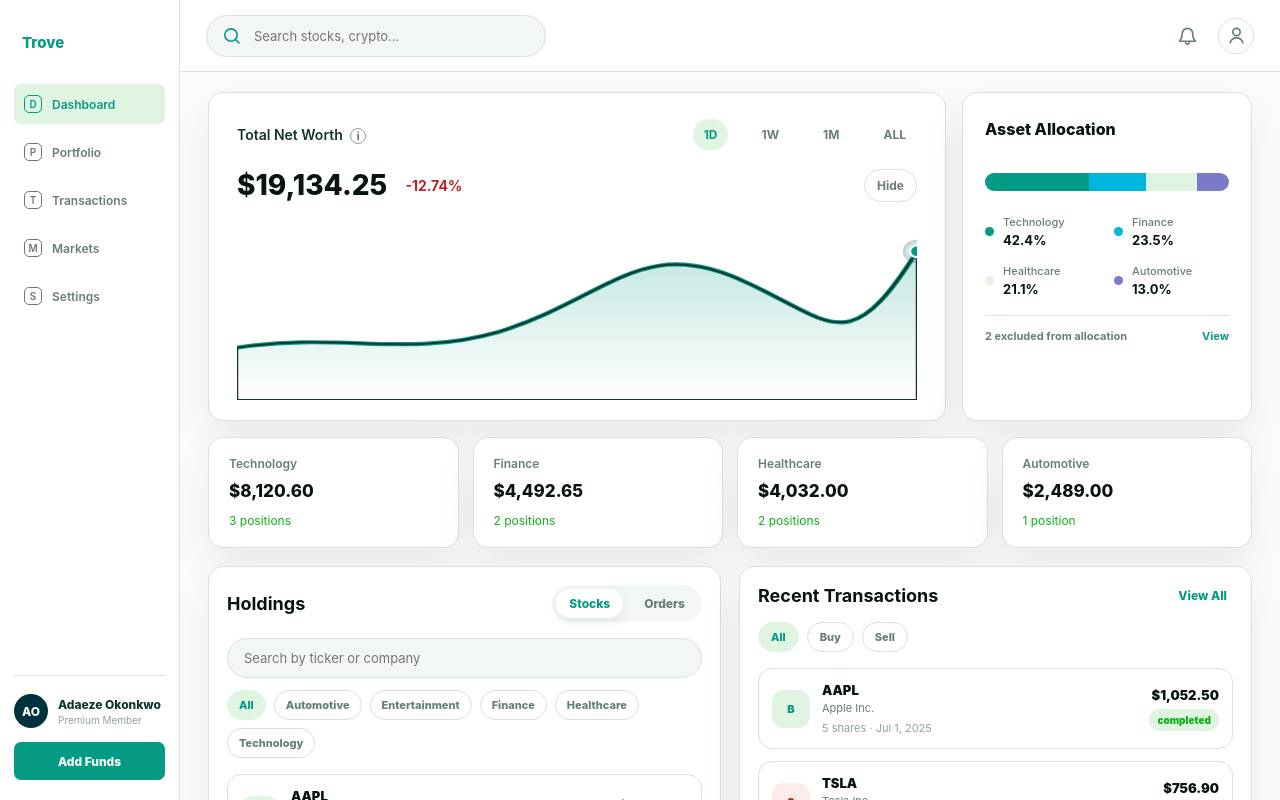
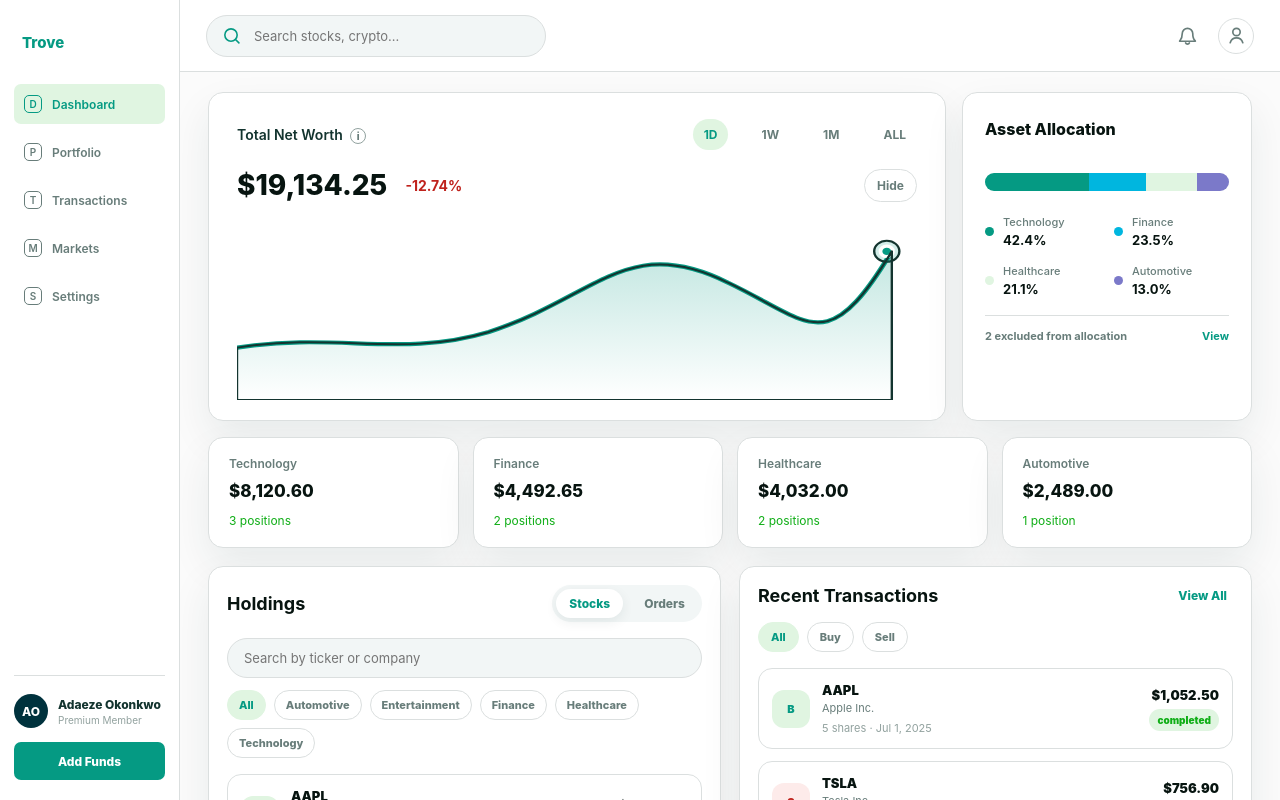
Before and after one commit to wbizmo/trove-portfolio-dashboard, a React (Vite) app: page / in a window 1280 px wide. Both pictures are taken after a click on the button "Sign in". Shown: the top 800 px of the page. Built offline with nearby package versions, Linux system fonts and the light colour scheme.

Commit message:
style: render unclipped chart endpoint

```diff
--- a/src/features/dashboard/DashboardShell.tsx
+++ b/src/features/dashboard/DashboardShell.tsx
@@ -93,17 +93,33 @@ export function DashboardShell() {
               </div>
 
               <div className={styles.fakeChart} aria-hidden="true">
-                <svg viewBox="0 0 520 170" preserveAspectRatio="none">
+                <svg viewBox="0 0 540 170" preserveAspectRatio="none">
                   <defs>
                     <linearGradient id="chartFill" x1="0" x2="0" y1="0" y2="1">
                       <stop offset="0%" stopColor="#059A83" stopOpacity="0.24" />
                       <stop offset="100%" stopColor="#059A83" stopOpacity="0" />
                     </linearGradient>
                   </defs>
-                  <path d="M0 120 C80 105 130 130 200 105 C285 72 310 10 390 58 C455 95 468 132 520 28" fill="none" stroke="#059A83" strokeWidth="4" />
+                  <path d="M0 120 C80 105 130 130 200 105 C285 72 310 10 390 58 C455 95 468 132 520 28" fill="none" stroke="#059A83" strokeWidth="4" strokeLinecap="round" strokeLinejoin="round" />
+
+<circle
+  cx="516"
+  cy="28"
+  r="10"
+  fill="#059A83"
+  fillOpacity="0.18"
+/>
+
+<circle
+  cx="516"
+  cy="28"
+  r="5"
+  fill="#059A83"
+  stroke="#ffffff"
+  strokeWidth="3"
+/>
                   <path d="M0 120 C80 105 130 130 200 105 C285 72 310 10 390 58 C455 95 468 132 520 28 L520 170 L0 170 Z" fill="url(#chartFill)" />
-                  <circle cx="520" cy="28" r="10" fill="#059A83" opacity="0.22"/>
-                  <circle cx="520" cy="28" r="5.5" fill="#059A83" stroke="#ffffff" strokeWidth="2"/>
+
                 </svg>
               </div>
             </article>
```
